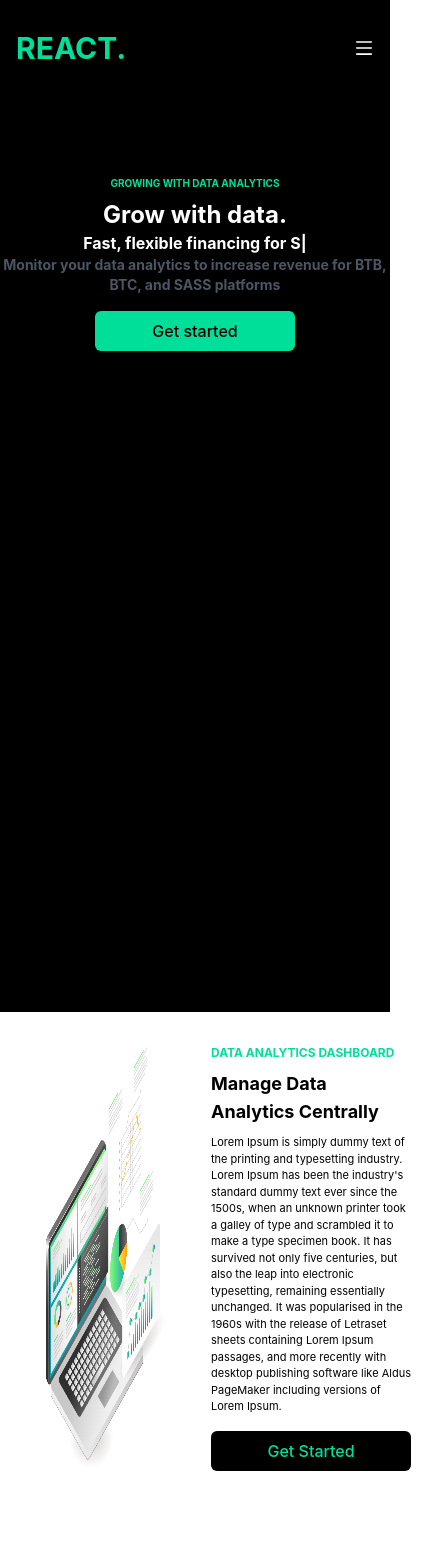
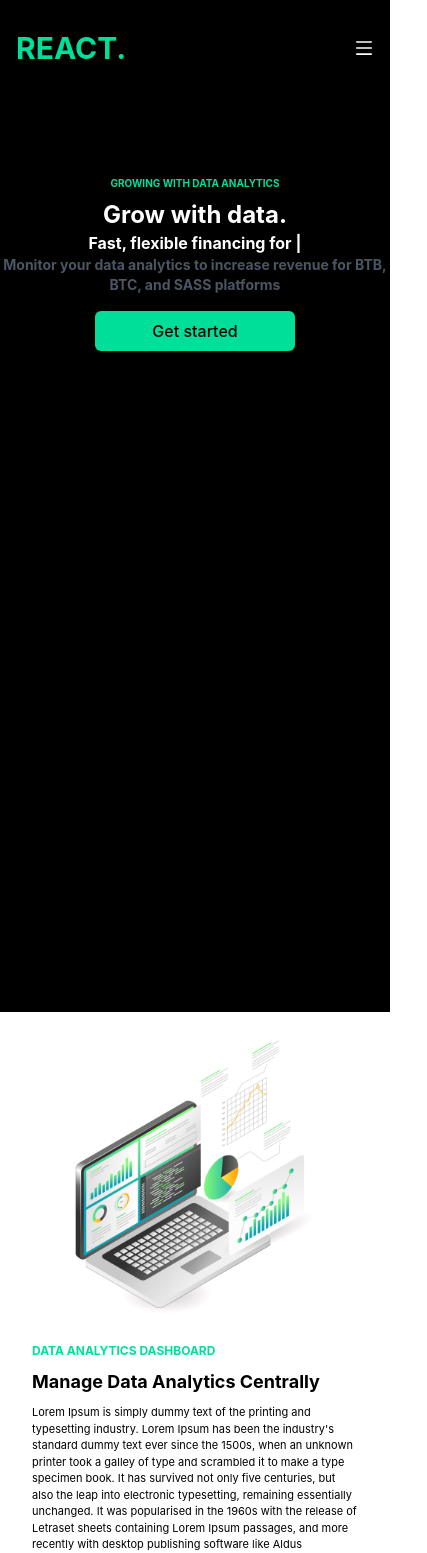
Before and after one commit to mrinal975/tailwind-home-page, a React (Create React App) app: page / in a window 390 px wide. Shown: the top 1553 px of the page, 427 px wide, since content can reach past the window. Before the commit the page ends 1503 px from the top, so only its background shows below. Built offline with nearby package versions, Linux system fonts and the light colour scheme.

Commit message:
analytics on section

```diff
--- a/src/components/Analytics.tsx
+++ b/src/components/Analytics.tsx
@@ -3,13 +3,13 @@
 function Analytics() {
   return (
     <div className="max-w-[1240px] mx-auto p-4">
-      <div className="flex">
-        <img src={laptop} alt="analytics" className="w-[50%]" />
+      <div className="md:flex items-center justify-center">
+        <img src={laptop} alt="analytics" className="w-[500px] mx-auto" />
         <div className=" p-4 ">
           <p className="md:text-[13px] uppercase text-[#00df9a] text-[12px] font-bold">
             data analytics dashboard
           </p>
-          <h1 className="md:text-xl text-lg py-2 font-bold">
+          <h1 className="md:text-xl  text-lg py-2 font-bold">
             Manage Data Analytics Centrally
           </h1>
           <p className="md:text-[12px] text-[11px]">
```
